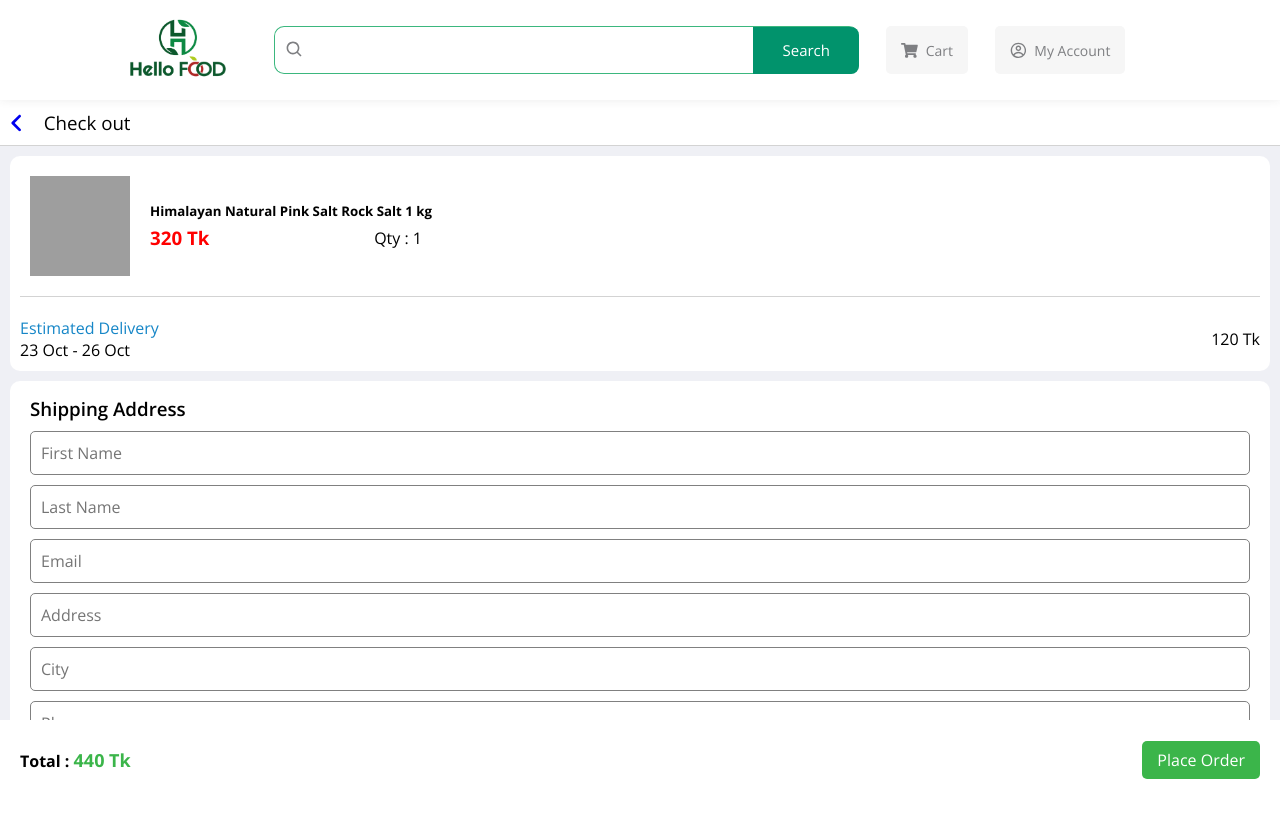
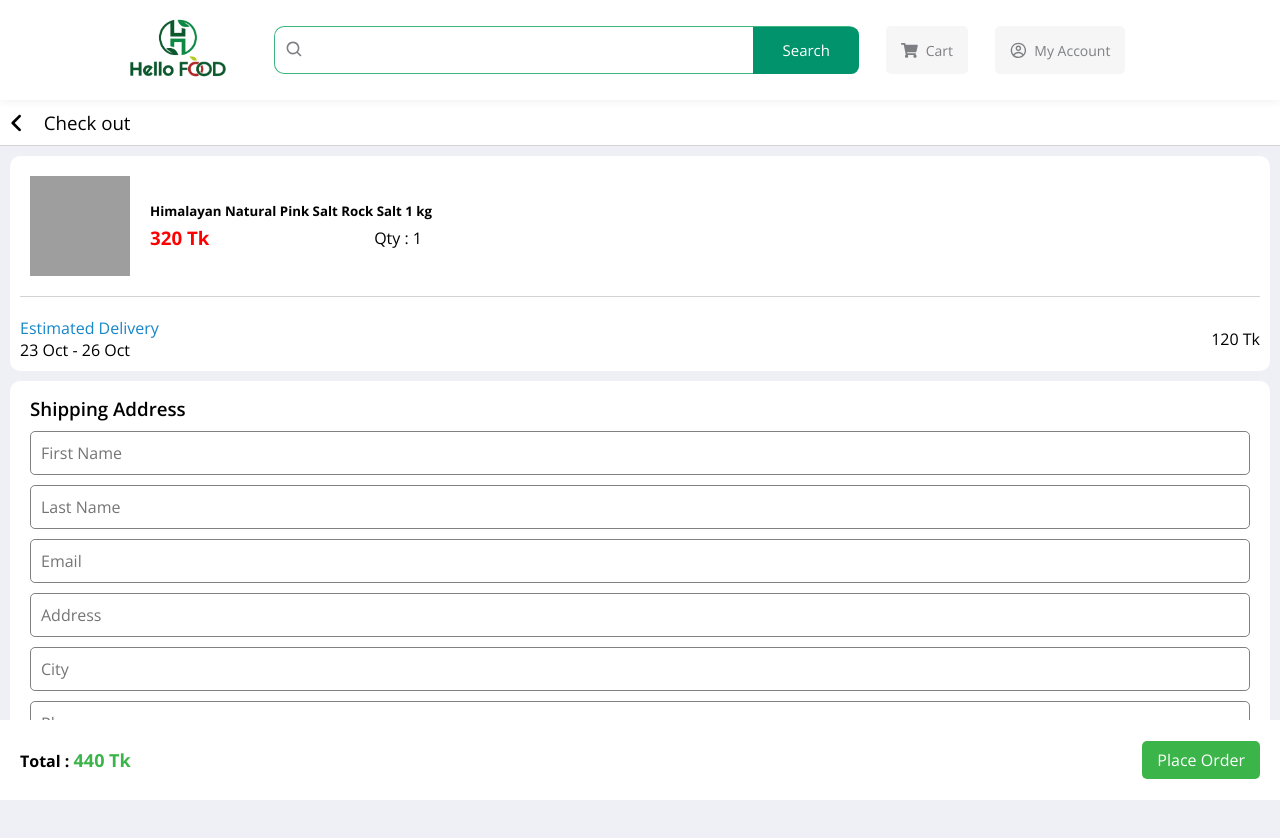
Before and after one commit to JafrulSadik/hello-food, a React (Create React App) app in the folder client-side/: page /order in a window 1280 px wide. Shown: the top 838 px of the page. Built offline with nearby package versions, Linux system fonts and the light colour scheme; grey boxes are pictures that could not be loaded.

Commit message:
fix margin issue

```diff
--- a/client-side/src/components/ProductCard.jsx
+++ b/client-side/src/components/ProductCard.jsx
@@ -34,6 +34,12 @@ const ProductCard = (props) => {
 const Container = styled.div`
   .link {
     text-decoration: none;
+    color: inherit;
+
+    &:hover {
+      background-color: red;
+      color: green;
+    }
   }
 `
 
--- a/client-side/src/pages/Cart.jsx
+++ b/client-side/src/pages/Cart.jsx
@@ -68,6 +68,7 @@ const CartContainer = styled.div`
    font-size: 22px;
    display: flex;
    align-items: center;
+   color: black;
 }
 .mid {
     display: flex;
--- a/client-side/src/pages/MyOrders.jsx
+++ b/client-side/src/pages/MyOrders.jsx
@@ -57,6 +57,7 @@ const MyOrdersContainer = styled.div`
    font-size: 22px;
    display: flex;
    align-items: center;
+   color: black;
 }
 .product {
     margin: 20px 10px;
--- a/client-side/src/pages/MyReturns.jsx
+++ b/client-side/src/pages/MyReturns.jsx
@@ -40,6 +40,7 @@ const ReturnContainer = styled.div`
    font-size: 22px;
    display: flex;
    align-items: center;
+   color: black;
 }
 .mid {
     display: flex;
--- a/client-side/src/pages/Order.jsx
+++ b/client-side/src/pages/Order.jsx
@@ -11,7 +11,7 @@ const Order = () => {
       <Navbar />
       <OrderContainer>
         <div className="header">
-          <Link to="/">
+          <Link className="link" to="/">
             <FontAwesomeIcon icon={faAngleLeft} className="iconLeft" />
           </Link>
           <h3>Check out</h3>
@@ -74,8 +74,7 @@ const Order = () => {
 
 const OrderContainer = styled.div`
   background-color: #eff0f5;
-  margin-bottom: 100px;
-  overflow: hidden;
+  padding-bottom: 100px;
   .header {
     padding: 10px;
     display: flex;
@@ -83,6 +82,9 @@ const OrderContainer = styled.div`
     gap: 20px;
     border-bottom: 1px solid lightgray;
     background-color: #fff;
+  }
+  .header > .link {
+    color: black;
   }
   .header h3 {
     font-weight: 500;
```
